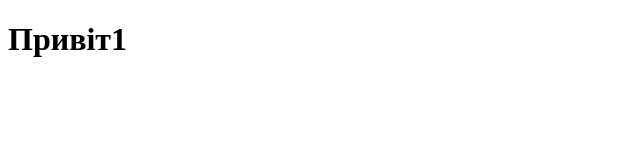
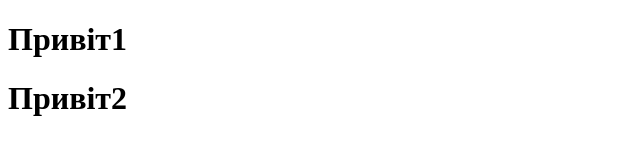
Before and after one commit to vfesik/goit-markup-hw-01, a plain HTML site: page index.html in a window 1280 px wide. Shown: the whole page, without its empty margins (0-640 px from the left). Drawn offline with Linux system fonts and the light colour scheme.

Commit message:
Update index.html
написав текст Привіт2

```diff
--- a/index.html
+++ b/index.html
@@ -8,5 +8,6 @@
   </head>
   <body>
     <h1>Привіт1</h1>
+    <h1>Привіт2</h1>
   </body>
 </html>
```
